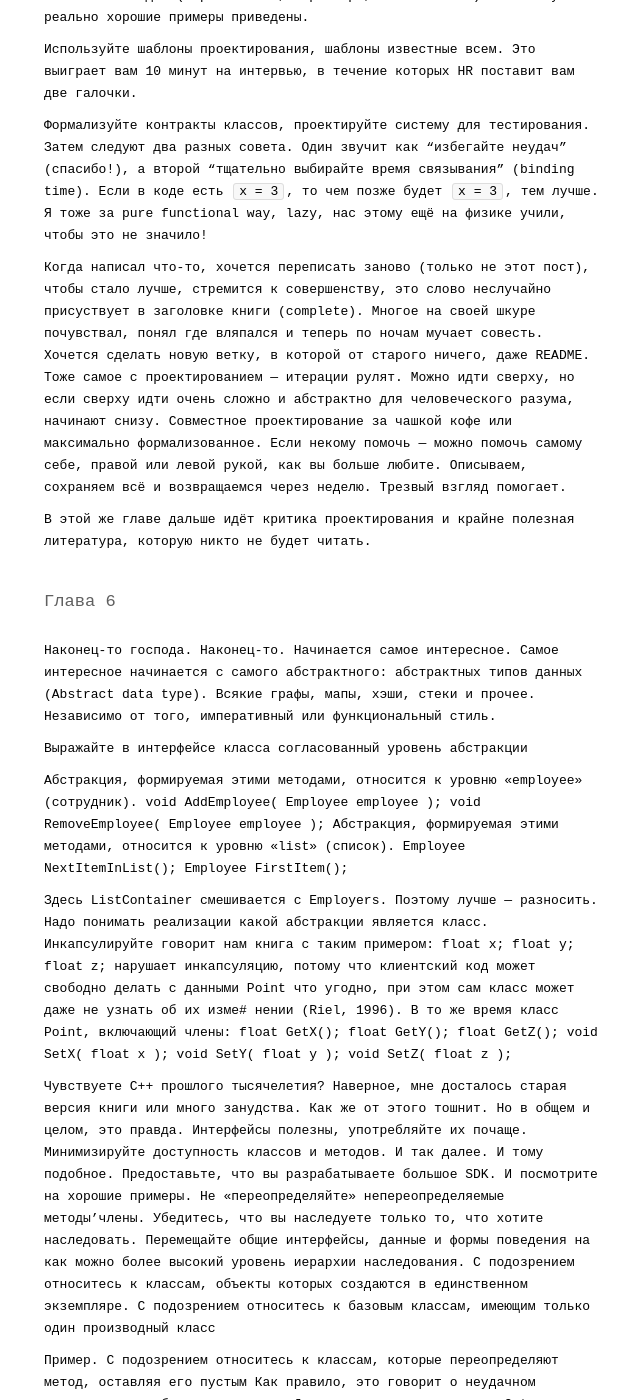
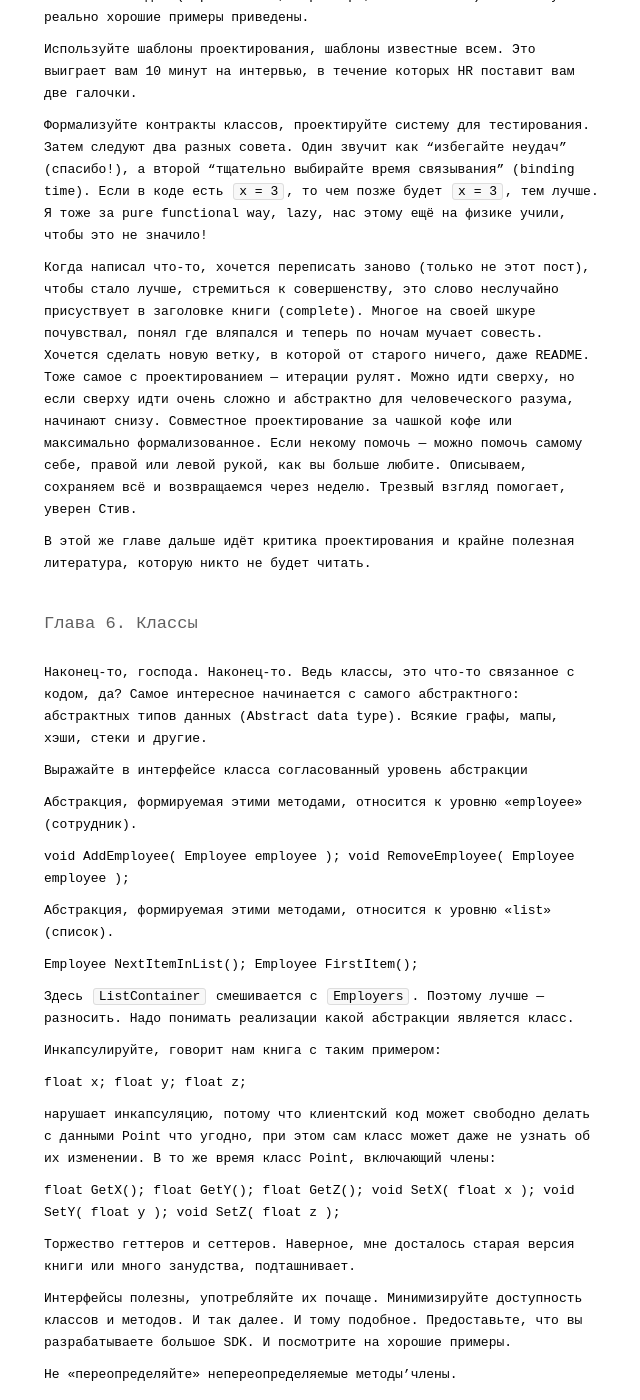
Before and after one commit to ptmt/ptmt.github.com, a Jekyll site: the page built from _posts/2014-09-01-code-complete.md, in a window 1280 px wide and 1400 px high, scrolled down 5653 px. Shown: the whole window, without its empty margins (116-756 px from the left). Built offline with Jekyll 4.4.1, drawn with Linux system fonts in a browser that asks for light colours; Markdown is read by kramdown in place of the engine named in the settings; some of the changed text lies outside the part shown.

Commit message:
Update 2014-09-01-code-complete.md

```diff
--- a/_posts/2014-09-01-code-complete.md
+++ b/_posts/2014-09-01-code-complete.md
@@ -98,42 +98,53 @@ title: Совершенный код, ч.1
 
 Формализуйте контракты классов, проектируйте систему для тестирования. Затем следуют два разных совета. Один звучит как “избегайте неудач” (спасибо!), а второй “тщательно выбирайте время связывания” (binding time). Если в коде есть `x = 3`, то чем позже будет `x = 3`, тем лучше. Я тоже за pure functional way, lazy, нас этому ещё на физике учили, чтобы это не значило!
 
-Когда написал что-то, хочется переписать заново (только не этот пост), чтобы стало лучше, стремится к совершенству, это слово неслучайно присуствует в заголовке книги (complete). Многое на своей шкуре почувствал, понял где вляпался и теперь по ночам мучает совесть. Хочется сделать новую ветку, в которой от старого ничего, даже README. Тоже самое с проектированием — итерации рулят. Можно идти сверху, но если сверху идти очень сложно и абстрактно для человеческого разума, начинают снизу. Совместное проектирование за чашкой кофе или максимально формализованное. Если некому помочь — можно помочь самому себе, правой или левой рукой, как вы больше любите. Описываем, сохраняем всё и возвращаемся через неделю. Трезвый взгляд помогает.
+Когда написал что-то, хочется переписать заново (только не этот пост), чтобы стало лучше, стремиться к совершенству, это слово неслучайно присуствует в заголовке книги (complete). Многое на своей шкуре почувствал, понял где вляпался и теперь по ночам мучает совесть. Хочется сделать новую ветку, в которой от старого ничего, даже README. Тоже самое с проектированием — итерации рулят. Можно идти сверху, но если сверху идти очень сложно и абстрактно для человеческого разума, начинают снизу. Совместное проектирование за чашкой кофе или максимально формализованное. Если некому помочь — можно помочь самому себе, правой или левой рукой, как вы больше любите. Описываем, сохраняем всё и возвращаемся через неделю. Трезвый взгляд помогает, уверен Стив.
 
 В этой же главе дальше идёт критика проектирования и крайне полезная литература, которую никто не будет читать.
 
-## Глава 6
+## Глава 6. Классы
 
-Наконец-то господа. Наконец-то. Начинается самое интересное. Самое интересное начинается с самого абстрактного: абстрактных типов данных (Abstract data type). Всякие графы, мапы, хэши, стеки и прочее. Независимо от того, императивный или функциональный стиль.
+Наконец-то, господа. Наконец-то. Ведь классы, это что-то связанное с кодом, да? Самое интересное начинается с самого абстрактного: абстрактных типов данных (Abstract data type). Всякие графы, мапы, хэши, стеки и другие.
 
 Выражайте в интерфейсе класса согласованный уровень абстракции
 
 Абстракция, формируемая этими методами, относится к уровню «employee» (сотрудник).
- void AddEmployee( Employee employee );
- void RemoveEmployee( Employee employee );
+
+   void AddEmployee( Employee employee );
+   void RemoveEmployee( Employee employee );
+
 Абстракция, формируемая этими методами, относится к уровню «list» (список).
- Employee NextItemInList();
- Employee FirstItem();
 
-Здесь ListContainer смешивается с Employers. Поэтому лучше — разносить. Надо понимать реализации какой абстракции является класс.
-Инкапсулируйте говорит нам книга с таким примером:
-float x;
-float y;
-float z;
-нарушает инкапсуляцию, потому что клиентский код может свободно делать с
-данными Point что угодно, при этом сам класс может даже не узнать об их изме#
-нении (Riel, 1996). В то же время класс Point, включающий члены:
-float GetX();
-float GetY();
-float GetZ();
-void SetX( float x );
-void SetY( float y );
-void SetZ( float z );
+   Employee NextItemInList();
+   Employee FirstItem();
 
-Чувствуете C++ прошлого тысячелетия? Наверное, мне досталось старая версия книги или много занудства. Как же от этого тошнит. Но в общем и целом, это правда. Интерфейсы полезны, употребляйте их почаще. Минимизируйте доступность классов и методов. И так далее. И тому подобное. Предоставьте, что вы разрабатываете большое SDK. И посмотрите на хорошие примеры.
+Здесь `ListContainer` смешивается с `Employers`. Поэтому лучше — разносить. Надо понимать реализации какой абстракции является класс.
+
+Инкапсулируйте, говорит нам книга с таким примером:
+
+   float x;
+   float y;
+   float z;
+
+нарушает инкапсуляцию, потому что клиентский код может свободно делать с данными Point что угодно, при этом сам класс может даже не узнать об их изменении. В то же время класс Point, включающий члены:
+
+   float GetX();
+   float GetY();
+   float GetZ();
+   void SetX( float x );
+   void SetY( float y );
+   void SetZ( float z );
+
+Торжество геттеров и сеттеров. Наверное, мне досталось старая версия книги или много занудства, подташнивает.
+
+Интерфейсы полезны, употребляйте их почаще. Минимизируйте доступность классов и методов. И так далее. И тому подобное. Предоставьте, что вы разрабатываете большое SDK. И посмотрите на хорошие примеры.
+
 Не «переопределяйте» непереопределяемые методы'члены.
-Убедитесь, что вы наследуете только то, что хотите наследовать.
+
+Убедитесь, что вы наследуете только то, что хотите наследовать. (Или лучше вообще не наследовать)
+
 Перемещайте общие интерфейсы, данные и формы поведения на как можно более высокий уровень иерархии наследования.
+
 С подозрением относитесь к классам, объекты которых создаются в единственном экземпляре.
 С подозрением относитесь к базовым классам, имеющим только один производный класс
 
```
